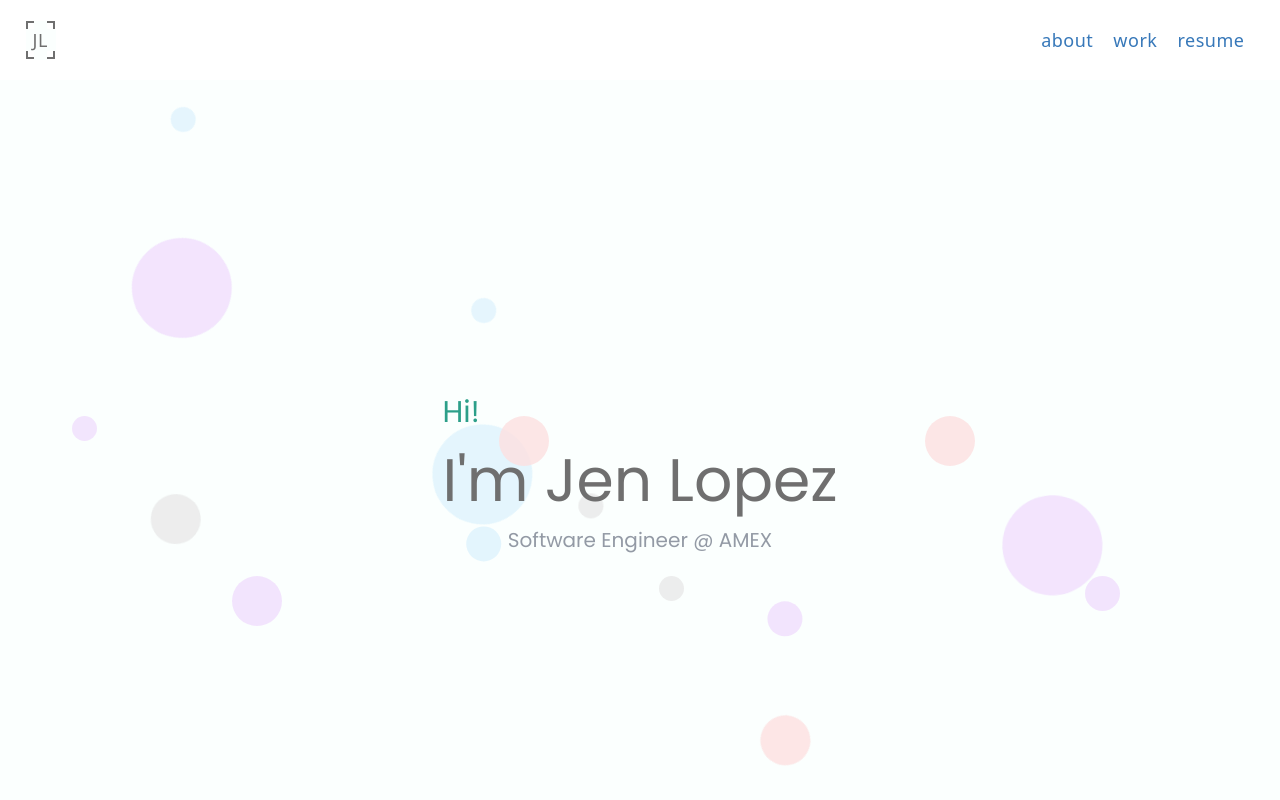
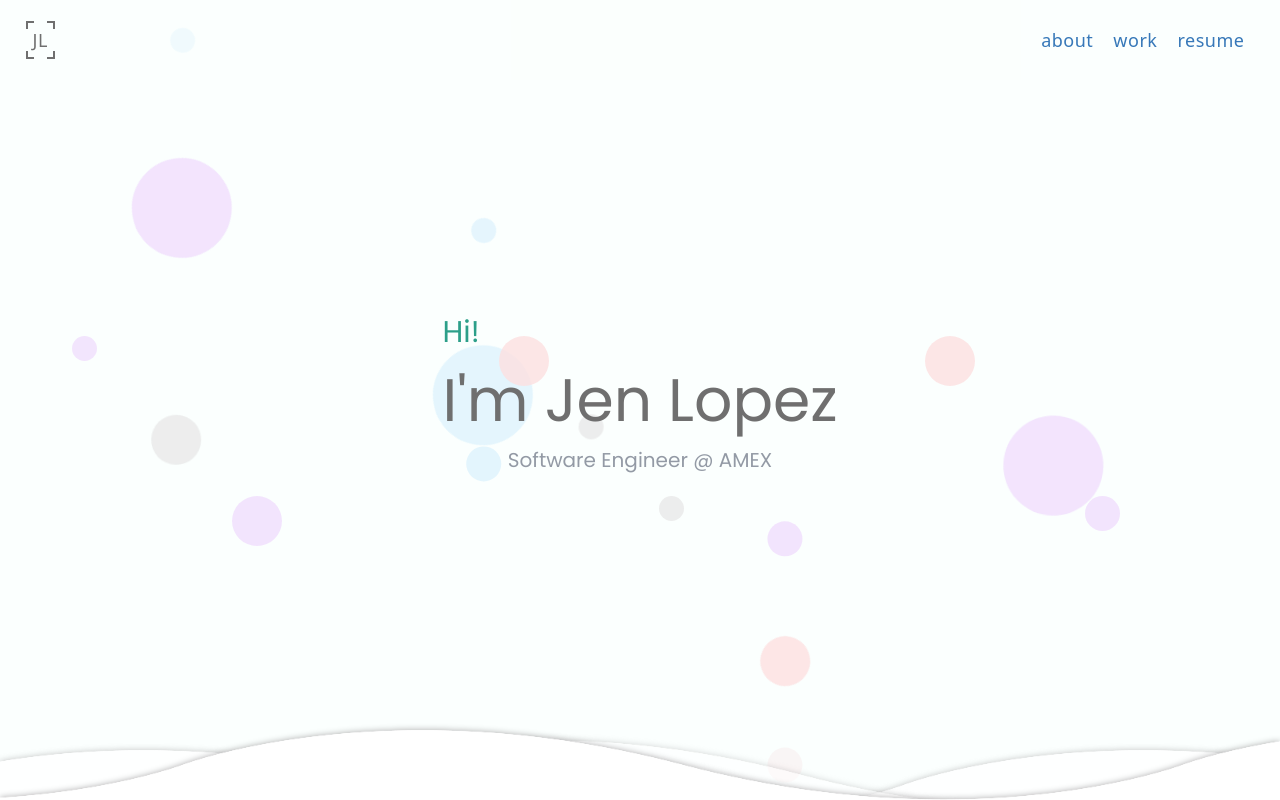
Before and after one commit to Jen-Lopez/portfolio-22, a React (Create React App) app in the folder personal-site/: page / in a window 1280 px wide. Shown: the top 800 px of the page. Built offline with nearby package versions, Linux system fonts and the light colour scheme.

Commit message:
fix nav style

```diff
--- a/personal-site/src/component/Navbar.scss
+++ b/personal-site/src/component/Navbar.scss
@@ -1,12 +1,14 @@
 @import '../utilities/colors';
 
 nav {
-    // background-color: rgba(255, 153, 36, 0.5);
-    // background-color: $off-white;
+    position: absolute!important;
+    width: 100%;
+    background-color: rgba(251, 255, 254, 0.5);
     height: 80px;
     padding: 0 2%;
     font-size: 18px;
     letter-spacing: 0.5px;
+    z-index: 1;
 
     .brand {
 
```
